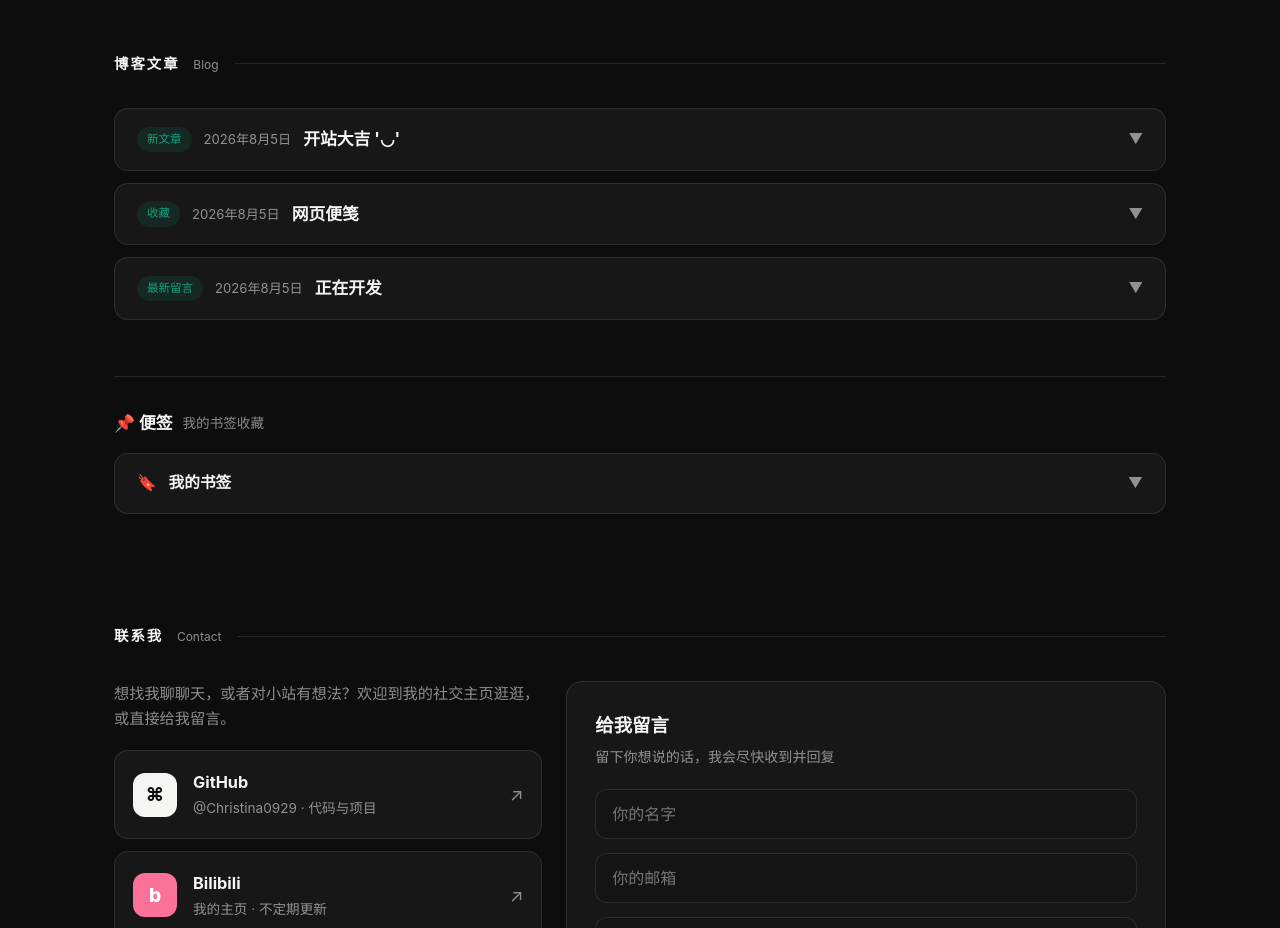
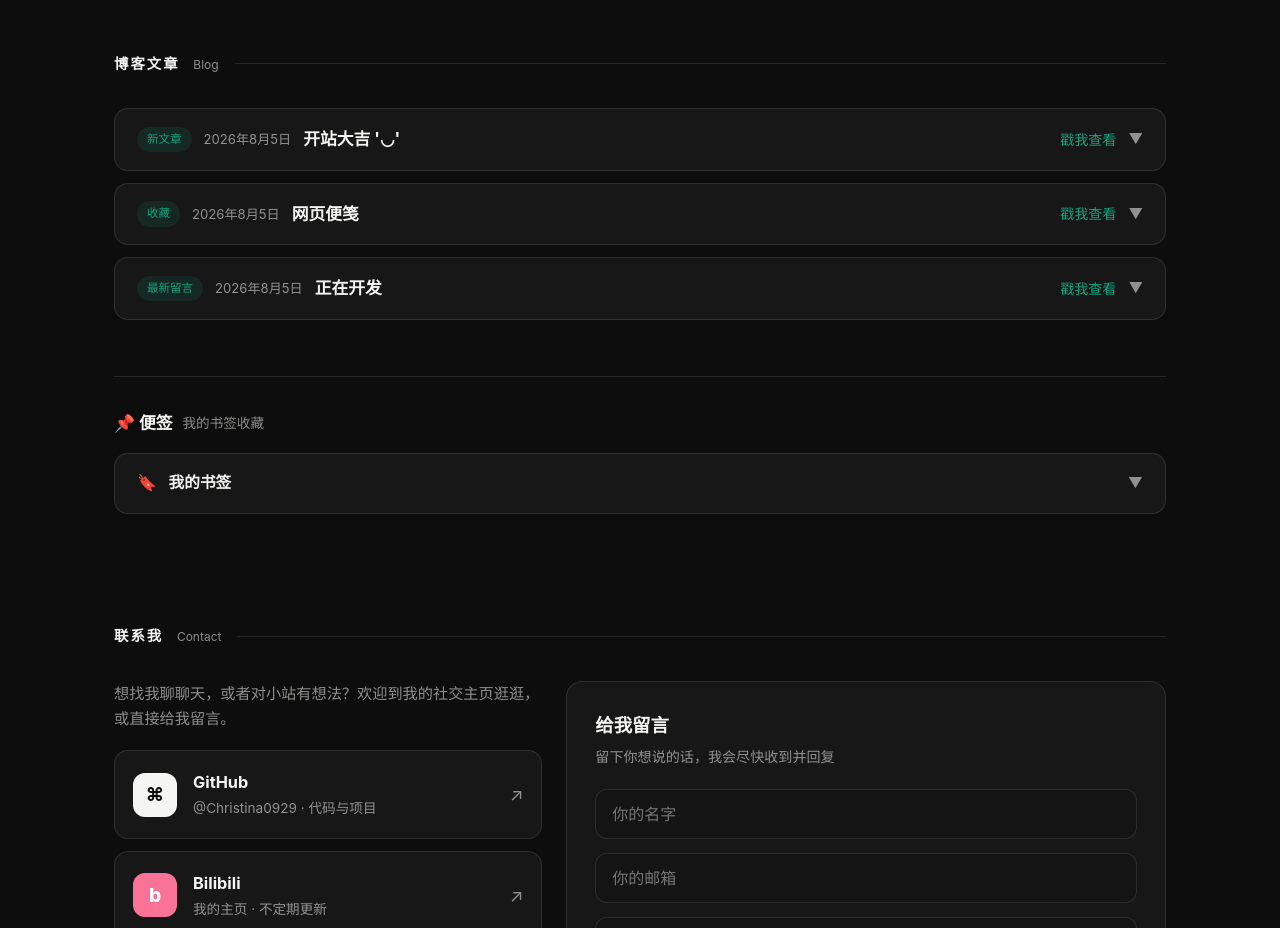
Before and after one commit to Christina0929/Christina0929.github.io, a plain HTML site: page index.html in a window 1280 px wide. Shown: the part 1180-2108 px from the top of the page. Drawn offline with Linux system fonts and the light colour scheme.

Commit message:
博客卡片加回戳我查看链接（点击展开/收起）

```diff
--- a/index.html
+++ b/index.html
@@ -217,6 +217,17 @@
       transition: transform .25s;
       flex-shrink: 0;
     }
+    .article .more {
+      color: var(--accent);
+      font-size: .88rem;
+      font-weight: 500;
+      margin-left: auto;
+      flex-shrink: 0;
+      cursor: pointer;
+      user-select: none;
+    }
+    .article .more:hover { text-decoration: underline; }
+    .article .arrow { margin-left: 0; }
     .article.open .arrow { transform: rotate(180deg); color: var(--accent); }
     .article .body {
       display: none;
@@ -624,6 +635,7 @@
           <span class="tag">${p.tag}</span>
           <p class="date">${p.date}</p>
           <h3>${p.title}</h3>
+          <span class="more">戳我查看</span>
           <span class="arrow">▼</span>
         </div>
         <div class="body"><p>${p.body}</p></div>
@@ -633,6 +645,7 @@
       const card = e.target.closest('.article');
       if (!card) return;
       card.classList.toggle('open');
+      card.querySelector('.more').textContent = card.classList.contains('open') ? '收起' : '戳我查看';
     });
 
     // 便签书签（Edge + Chrome 合并，内嵌数据）
```
